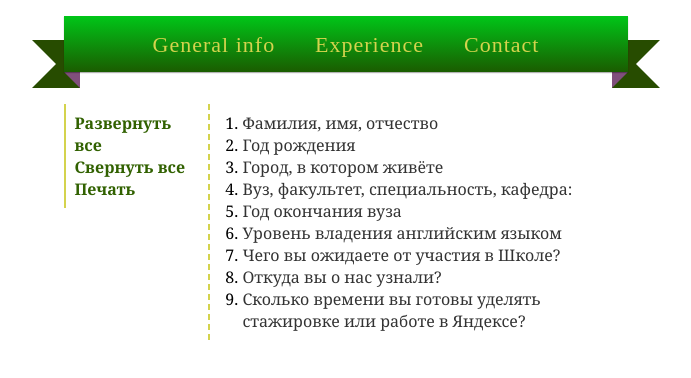
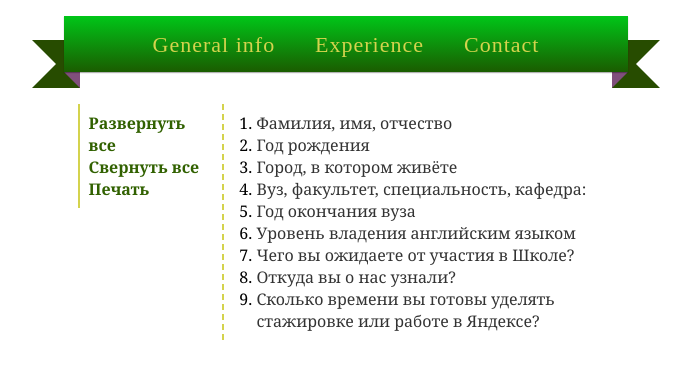
Before and after one commit to lesanra/my_resume, a plain HTML site: page index.html in a window 1280 px wide. Shown: the whole page, without its empty margins (294-985 px from the left). Drawn offline with nearby package versions, Linux system fonts and the light colour scheme.

Commit message:
Update main.css

```diff
--- a/main.css
+++ b/main.css
@@ -102,11 +102,11 @@ dd{margin-left:1em; margin-bottom:0.25em; color:#606060;}
 /* SELECTION COLOR*/
 
 
-#navbar ::selection {
-	background: #1A5C00;
+::selection {
+	background: rgba(26, 92, 0, .5);
 	}
-#navbar ::-moz-selection {
-	background: #1A5C00;
+::-moz-selection {
+	background: rgba(26, 92, 0, .5);
 }
 
 #main ::selection {
@@ -123,7 +123,7 @@ dd{margin-left:1em; margin-bottom:0.25em; color:#606060;}
 #main{margin-top:0.5em;
 	width:100%;
 	font-family: Cambria, Georgia, Times, serif;
-	padding-left:10%;
+	padding-left:12%;
 	margin-bottom:20px;
 }
 
```
